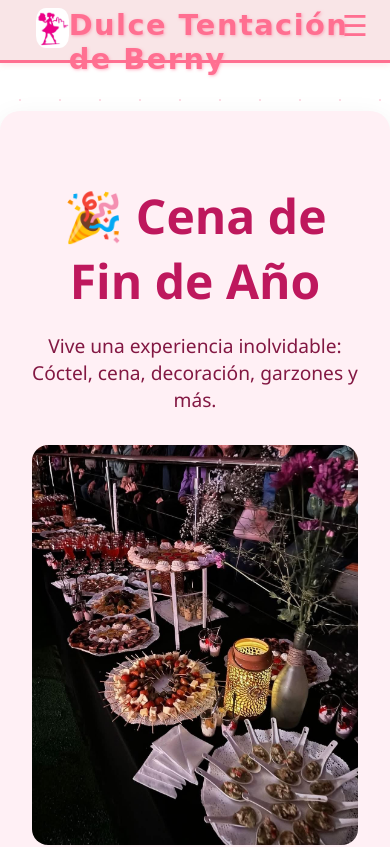
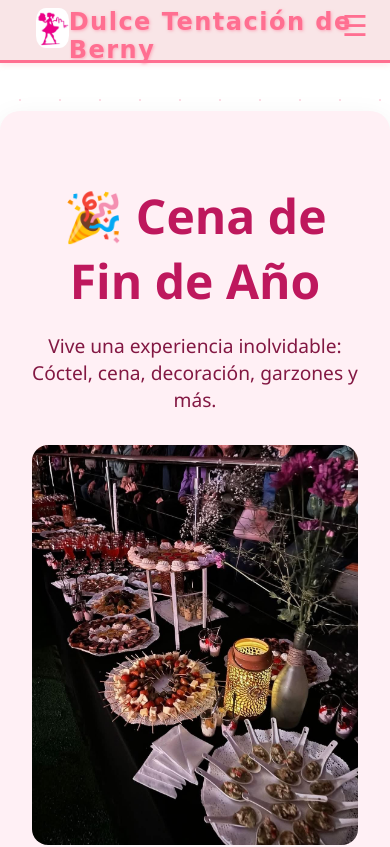
Before and after one commit to Victor-AGSP/pasteleria, a React (Create React App) app: page /oferta in a window 390 px wide. Shown: the top 847 px of the page. Built offline with nearby package versions, Linux system fonts and the light colour scheme.

Commit message:
Actualizacion

```diff
--- a/src/styles/menu.css
+++ b/src/styles/menu.css
@@ -146,3 +146,21 @@
     transform: none;
   }
 }
+
+@media (max-width: 440px) {
+  span {
+    font-size: 1.7rem;
+  }
+}
+
+@media (max-width: 420px) {
+  span {
+    font-size: 1.6rem;
+  }
+}
+
+@media (max-width: 400px) {
+  span {
+    font-size: 1.5rem;
+  }
+}
```
